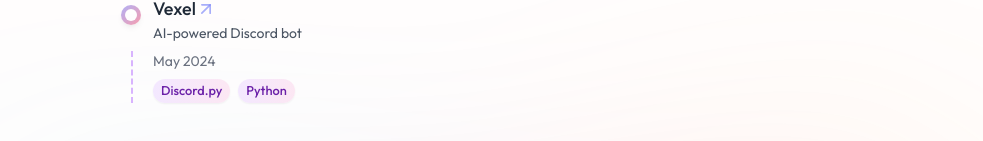
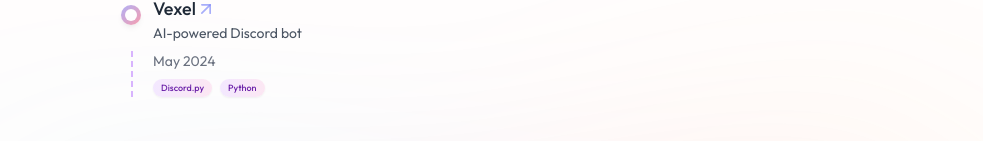
Before and after one commit to Priyansxu/Portfolio, a Next.js app: page / in a window 1280 px wide. Shown: the part 659-800 px from the top of the page, without its empty margins (159-1142 px from the left). Built offline with nearby package versions, Linux system fonts and the light colour scheme.

Commit message:
Update Projects.js

```diff
--- a/components/Projects.js
+++ b/components/Projects.js
@@ -69,7 +69,7 @@ export default function Projects() {
               {item.tags.map((tag, tagIndex) => (
                 <span
                   key={tagIndex}
-                  className="px-2 py-0.5 bg-gradient-to-r from-purple-100 to-pink-100 text-purple-800 text-[0.80rem] font-medium rounded-full shadow-sm"
+                  className="px-2 py-0.5 bg-gradient-to-r from-purple-100 to-pink-100 text-purple-800 text-[9px] font-medium rounded-full shadow-sm"
                 >
                   {tag}
                 </span>
```
